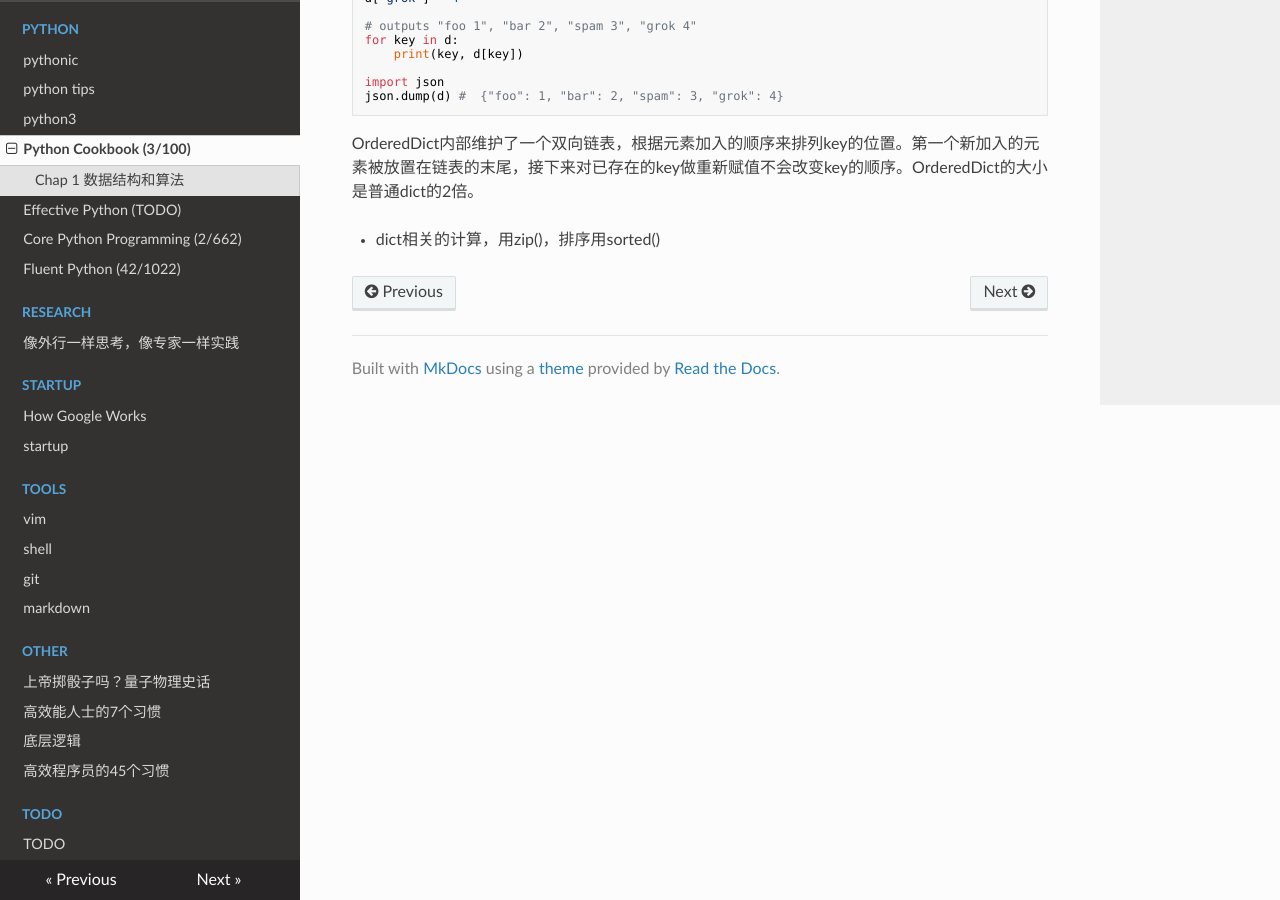
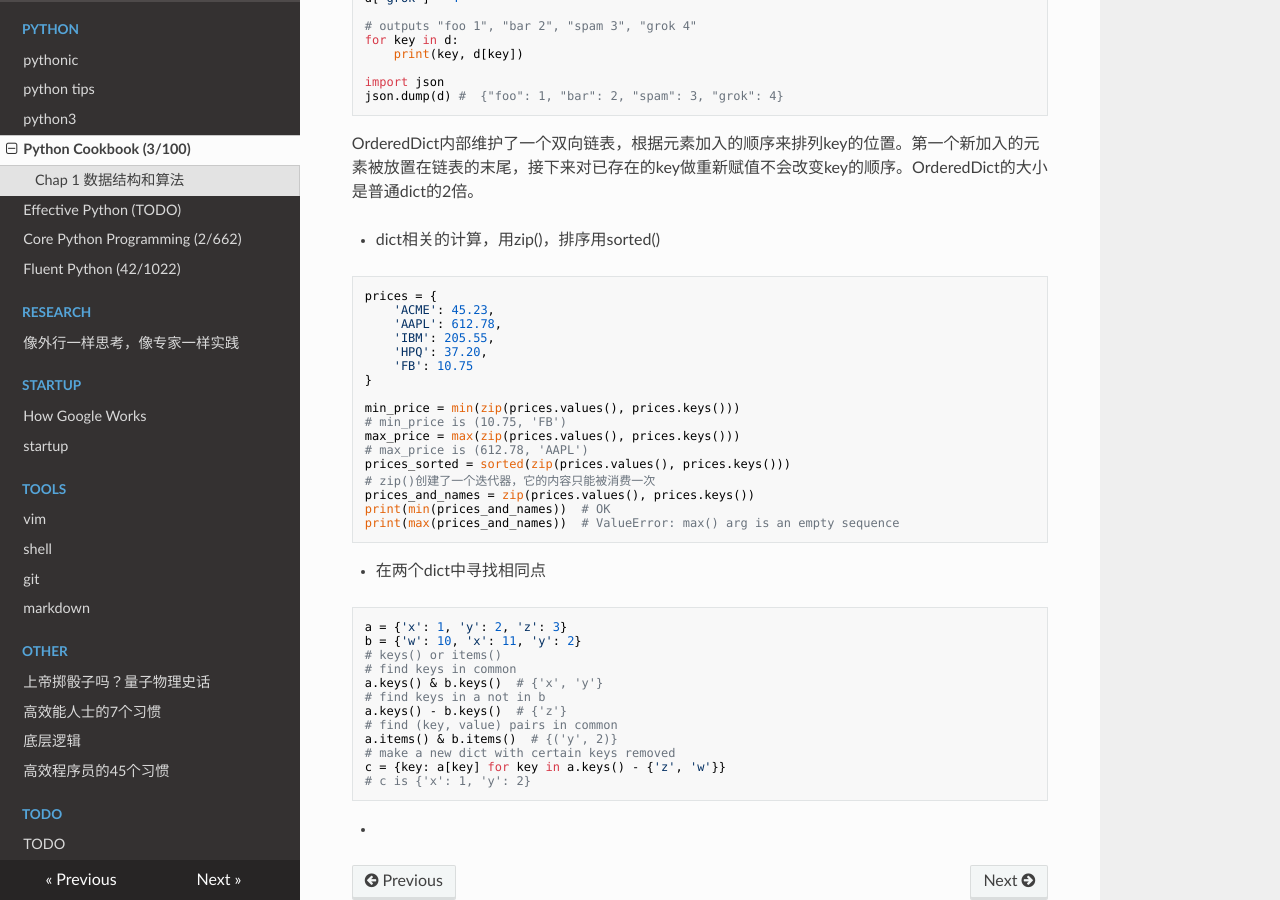
Before and after one commit to yshenfab/StudyNotes, an MkDocs documentation site: the page built from docs/python/python_cookbook.md, in a window 1280 px wide and 900 px high, scrolled down 1279 px. Built offline with MkDocs 1.6.1, drawn with Linux system fonts in a browser that asks for light colours; nearby versions of some CDN libraries.

Commit message:
update repo

````diff
--- a/docs/python/python_cookbook.md
+++ b/docs/python/python_cookbook.md
@@ -77,3 +77,40 @@ json.dump(d) #  {"foo": 1, "bar": 2, "spam": 3, "grok": 4}
 OrderedDict内部维护了一个双向链表，根据元素加入的顺序来排列key的位置。第一个新加入的元素被放置在链表的末尾，接下来对已存在的key做重新赋值不会改变key的顺序。OrderedDict的大小是普通dict的2倍。
 
 - dict相关的计算，用zip()，排序用sorted()
+```python
+prices = {
+    'ACME': 45.23,
+    'AAPL': 612.78,
+    'IBM': 205.55,
+    'HPQ': 37.20,
+    'FB': 10.75
+}
+
+min_price = min(zip(prices.values(), prices.keys()))
+# min_price is (10.75, 'FB')
+max_price = max(zip(prices.values(), prices.keys()))
+# max_price is (612.78, 'AAPL')
+prices_sorted = sorted(zip(prices.values(), prices.keys()))
+# zip()创建了一个迭代器，它的内容只能被消费一次
+prices_and_names = zip(prices.values(), prices.keys())
+print(min(prices_and_names))  # OK
+print(max(prices_and_names))  # ValueError: max() arg is an empty sequence
+```
+
+- 在两个dict中寻找相同点
+```python
+a = {'x': 1, 'y': 2, 'z': 3}
+b = {'w': 10, 'x': 11, 'y': 2}
+# keys() or items()
+# find keys in common
+a.keys() & b.keys()  # {'x', 'y'}
+# find keys in a not in b
+a.keys() - b.keys()  # {'z'}
+# find (key, value) pairs in common
+a.items() & b.items()  # {('y', 2)}
+# make a new dict with certain keys removed
+c = {key: a[key] for key in a.keys() - {'z', 'w'}}
+# c is {'x': 1, 'y': 2}
+```
+
+-
````
Also changed, not shown: docs/python/test.py (+10 -0 lines).
